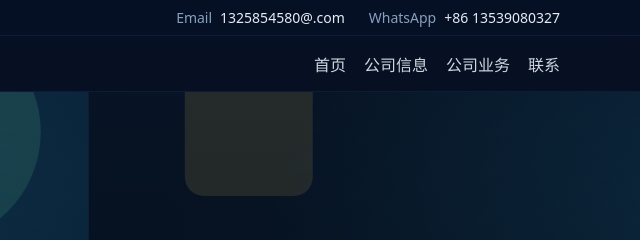
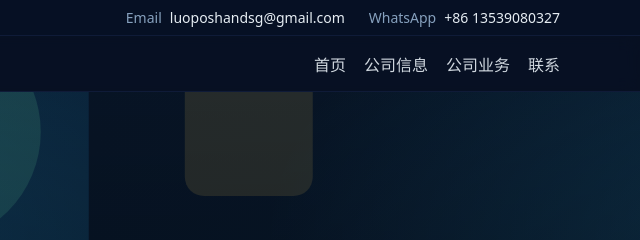
Before and after one commit to GWMGO-cpu/VentoSail, a plain HTML site: page index.html in a window 1280 px wide. Shown: the top 240 px of the page, 640-1280 px from the left. Drawn offline with Linux system fonts and the light colour scheme.

Commit message:
update index.html footer section

```diff
--- a/index.html
+++ b/index.html
@@ -19,7 +19,7 @@
     <div class="container topbar-inner">
       <div class="contact-item">
         <span class="contact-label">Email</span>
-        <a href="mailto:luoposhandsg@gmail.com" aria-label="发送电子邮件到 VentoSail">1325854580@.com</a>
+        <a href="mailto:luoposhandsg@gmail.com" aria-label="发送电子邮件到 VentoSail">luoposhandsg@gmail.com</a>
       </div>
       <div class="contact-item">
         <span class="contact-label">WhatsApp</span>
```
